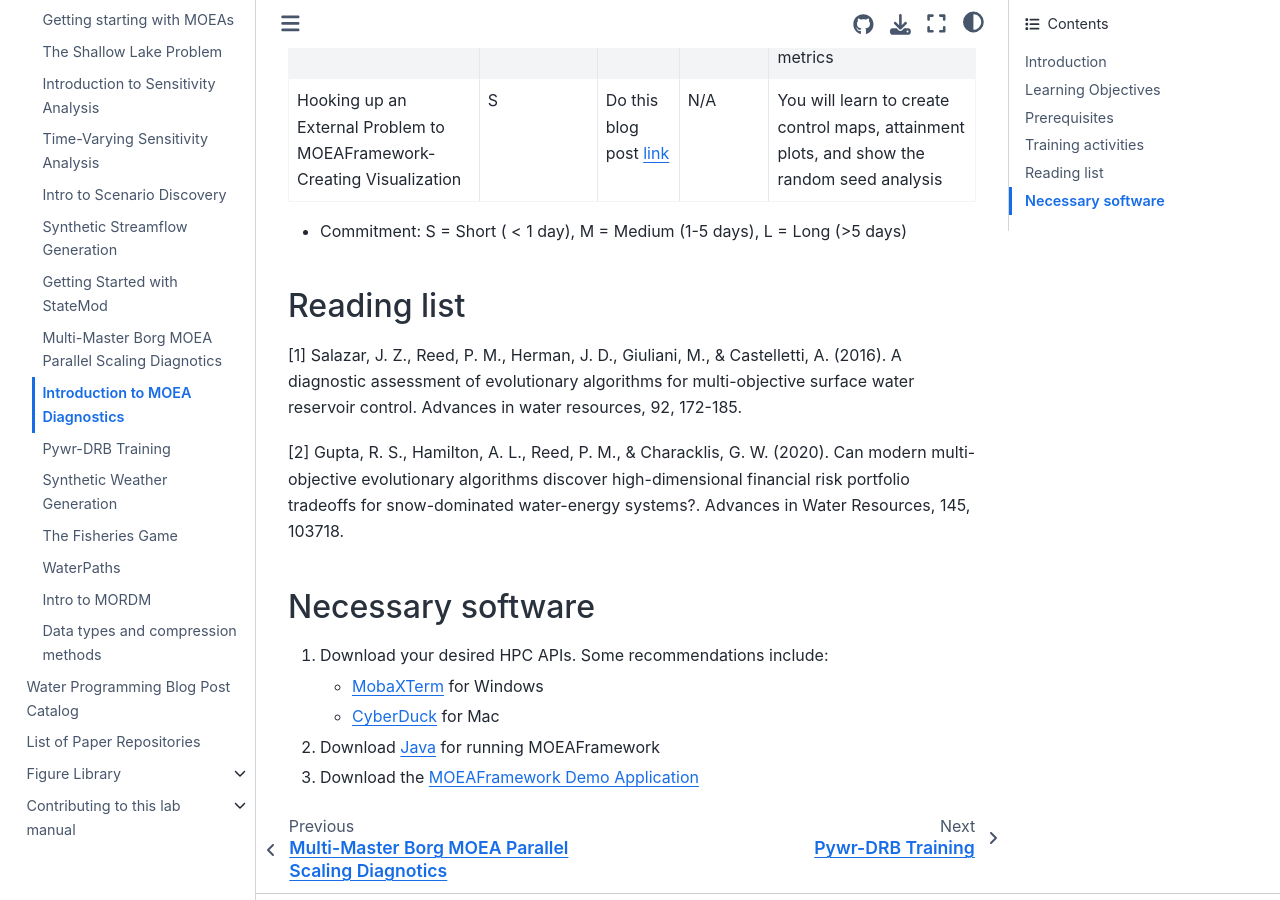
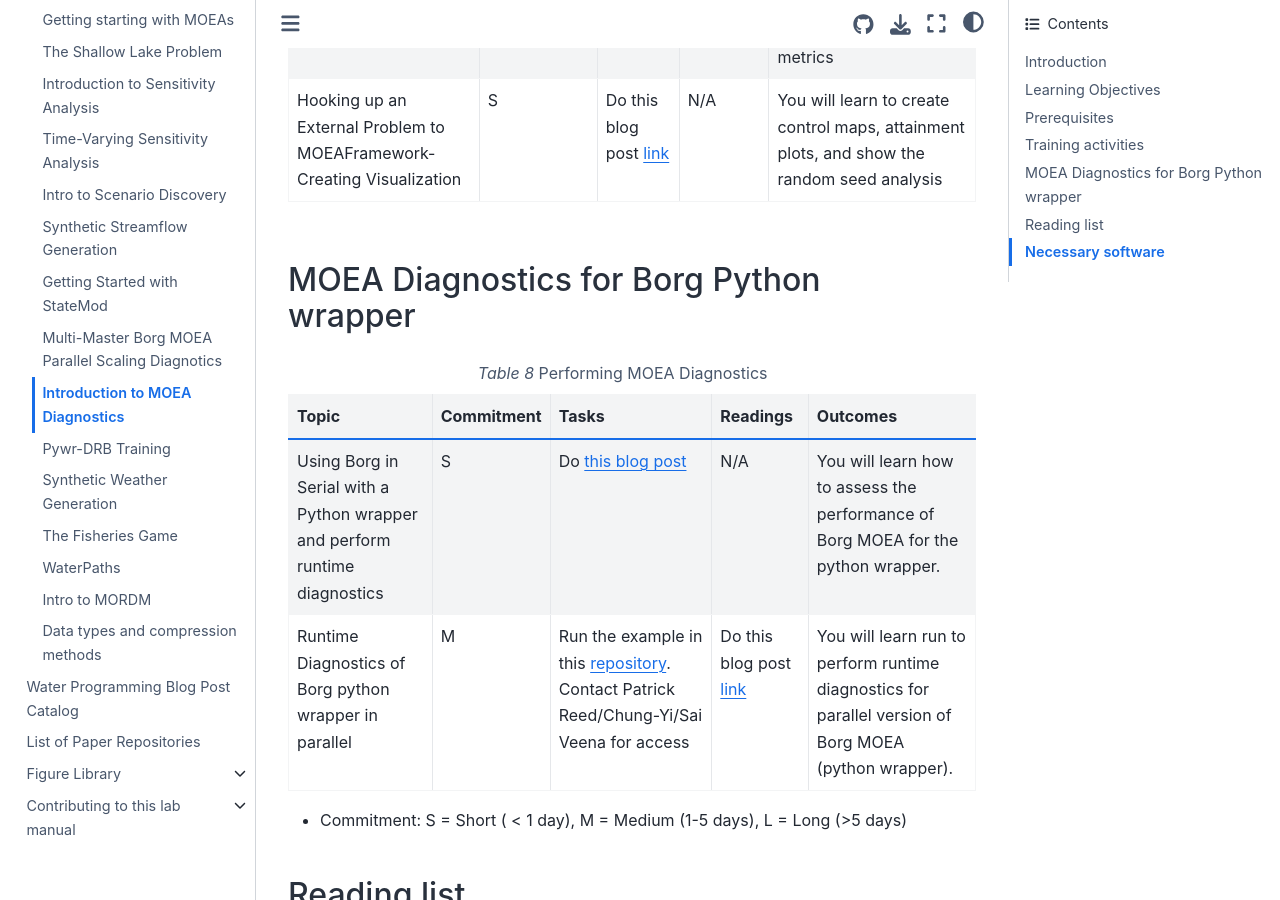
Before and after one commit to reedgroup/reedgroup.github.io, a Jupyter Book: the page built from docs/Training/MOEADiagnostics.md, in a window 1280 px wide and 900 px high, scrolled down 1850 px. Built offline with Jupyter Book 1.0.4 settings and Sphinx 7.4.7 and the Sphinx Book theme 1.1.4, drawn with Linux system fonts in a browser that asks for light colours; pages that are not in the unit, such as notebooks, are missing from menus; some of the changed text lies outside the part shown.

Commit message:
Update MOEADiagnostics.md

````diff
--- a/docs/Training/MOEADiagnostics.md
+++ b/docs/Training/MOEADiagnostics.md
@@ -15,7 +15,7 @@ Please complete the training called "Getting Started with MOEAs" first.
 
 ## Training activities
 
-```{list-table} Synthetic Weather Generation Reading
+```{list-table} Performing MOEA Diagnostics
 :header-rows: 1
 
 * - Topic
@@ -74,6 +74,32 @@ Please complete the training called "Getting Started with MOEAs" first.
 
 ```
 
+## MOEA Diagnostics for Borg Python wrapper
+
+```{list-table} Performing MOEA Diagnostics
+:header-rows: 1
+
+* - Topic
+  - Commitment
+  - Tasks
+  - Readings
+  - Outcomes
+
+* - Using Borg in Serial with a Python wrapper and perform runtime diagnostics
+  - S
+  - Do [this blog post](https://waterprogramming.wordpress.com/2025/02/04/everything-you-need-to-run-borg-moea-and-serial-python-wrapper-part-1/)
+  - N/A
+  - You will learn how to assess the performance of Borg MOEA for the python wrapper.
+
+* - Runtime Diagnostics of Borg python wrapper in parallel
+  - M
+  - Run the example in this [repository](https://github.com/philip928lin/BorgTraining). Contact Patrick Reed/Chung-Yi/Sai Veena for access
+  - Do this blog post [link](https://waterprogramming.wordpress.com/2025/02/19/everything-you-need-to-run-borg-moea-and-python-wrapper-part-2/)
+  - You will learn run to perform runtime diagnostics for parallel version of Borg MOEA (python wrapper).
+
+```
+
+
 * Commitment: S = Short ( < 1 day), M = Medium (1-5 days), L = Long (>5 days)
 
 
````
